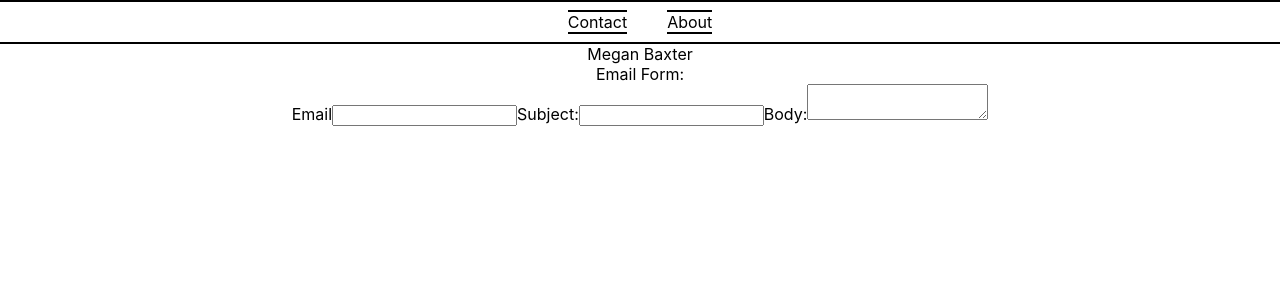
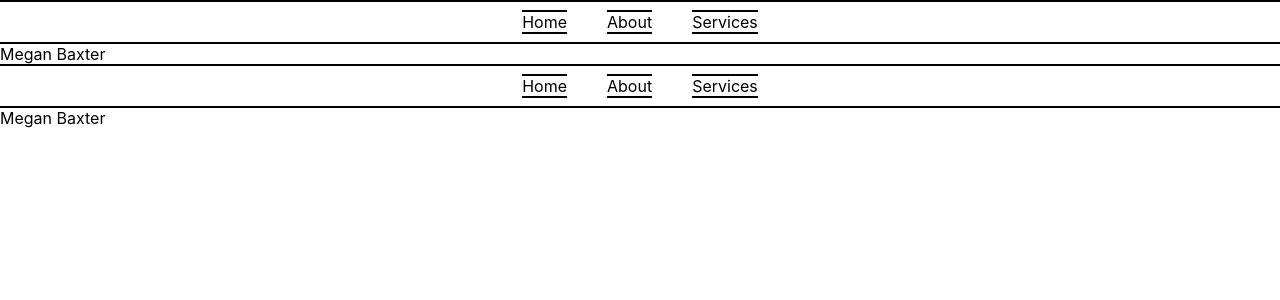
Before and after one commit to Crispyshill/portfolio-frontend, a React (Create React App) app: page /about in a window 1280 px wide. Shown: the top 300 px of the page. Built offline with nearby package versions, Linux system fonts and the light colour scheme.

Commit message:
Changed routing approach for navigation bar
Todo: can probably remove the context as the BrowserRouter resolved the issue.

```diff
--- a/src/App.js
+++ b/src/App.js
@@ -1,15 +1,17 @@
-import logo from './logo.svg';
-import './App.css';
+import React from 'react';
+import ReactDOM from "react-dom";
+import { BrowserRouter, Routes, Route } from "react-router-dom";
 import EmailForm from './shared/emailForm/EmailForm'
 import AboutPage from './aboutPage/AboutPage'
 
-function App() {
+export default function App() {
   return (
     <div className="App">
-	<AboutPage/>
-        <EmailForm/>
+      <AboutPage/>
+	  <Routes>
+        <Route path="/about" element={<AboutPage />} />
+        <Route path="/services" element={<EmailForm />} />
+      </Routes>
     </div>
   );
 }
-
-export default App;
--- a/src/aboutPage/AboutPage.js
+++ b/src/aboutPage/AboutPage.js
@@ -1,6 +1,6 @@
 import Navigation from '../shared/Navigation'
 
-export default function(){
+export default function AboutPage(){
 	return (
 		<div>
 			<Navigation/>
--- a/src/index.js
+++ b/src/index.js
@@ -1,14 +1,18 @@
 import React from 'react';
-import ReactDOM from 'react-dom/client';
+import ReactDOM from 'react-dom';
+import { BrowserRouter } from 'react-router-dom'; // Import BrowserRouter
 import './index.css';
 import App from './App';
 import reportWebVitals from './reportWebVitals';
+import { AppContext } from './shared/context/AppContext';
 
-const root = ReactDOM.createRoot(document.getElementById('root'));
-root.render(
-  <React.StrictMode>
-    <App />
-  </React.StrictMode>
+ReactDOM.render(
+  <AppContext>
+    <BrowserRouter>
+      <App />
+    </BrowserRouter>
+  </AppContext>,
+  document.getElementById('root')
 );
 
 // If you want to start measuring performance in your app, pass a function
--- a/src/shared/Navigation.js
+++ b/src/shared/Navigation.js
@@ -1,11 +1,19 @@
-import react from 'react'
-import './Navigation.css'
+import React from 'react';
+import './Navigation.css';
+import { useNavigate } from 'react-router-dom';
 
-export default function Navigation(){
-	return (
-		<div className="navigation-banner">
-			<span className="navigation-item">Contact</span>
-			<span className="navigation-item">About</span>
-		</div>
-	);
+export default function Navigation() {
+  const navigate = useNavigate();
+
+  function onClick(destination) {
+    navigate(destination);
+  }
+
+  return (
+    <div className="navigation-banner">
+      <span onClick={() => onClick("/")} className="navigation-item">Home</span>
+      <span onClick={() => onClick("/about")} className="navigation-item">About</span>
+      <span onClick={() => onClick("/services")} className="navigation-item">Services</span>
+    </div>
+  );
 }
--- /dev/null
+++ b/src/shared/context/AppContext.js
@@ -0,0 +1,17 @@
+import { createContext, useContext, useState } from 'react';
+
+const NewAppContext = createContext();
+
+export function AppContext({ children }) {
+    const [token, setToken] = useState(localStorage.getItem('token') || '');
+
+    return (
+        <NewAppContext.Provider value={{ token, setToken }}>
+            {children}
+        </NewAppContext.Provider>
+    );
+}
+
+export function useToken() {
+    return useContext(NewAppContext);
+}
--- a/src/shared/emailForm/EmailForm.js
+++ b/src/shared/emailForm/EmailForm.js
@@ -1,4 +1,4 @@
-export default function(){
+export default function EmailForm(){
 	return(
 		<div className="email-form-container">
 			<span>Email Form: </span>
```
Also changed, not shown: package.json (+3 -5 lines), 1 other file (tests, documents, lock files or other folders).
